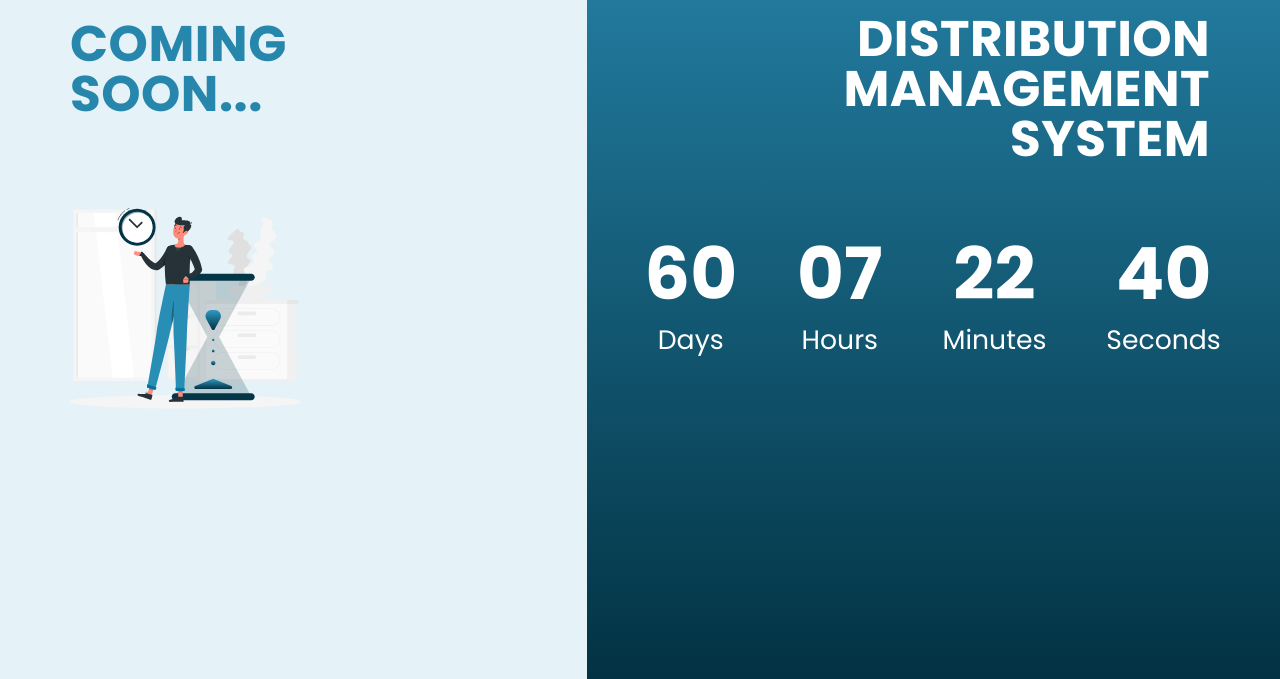
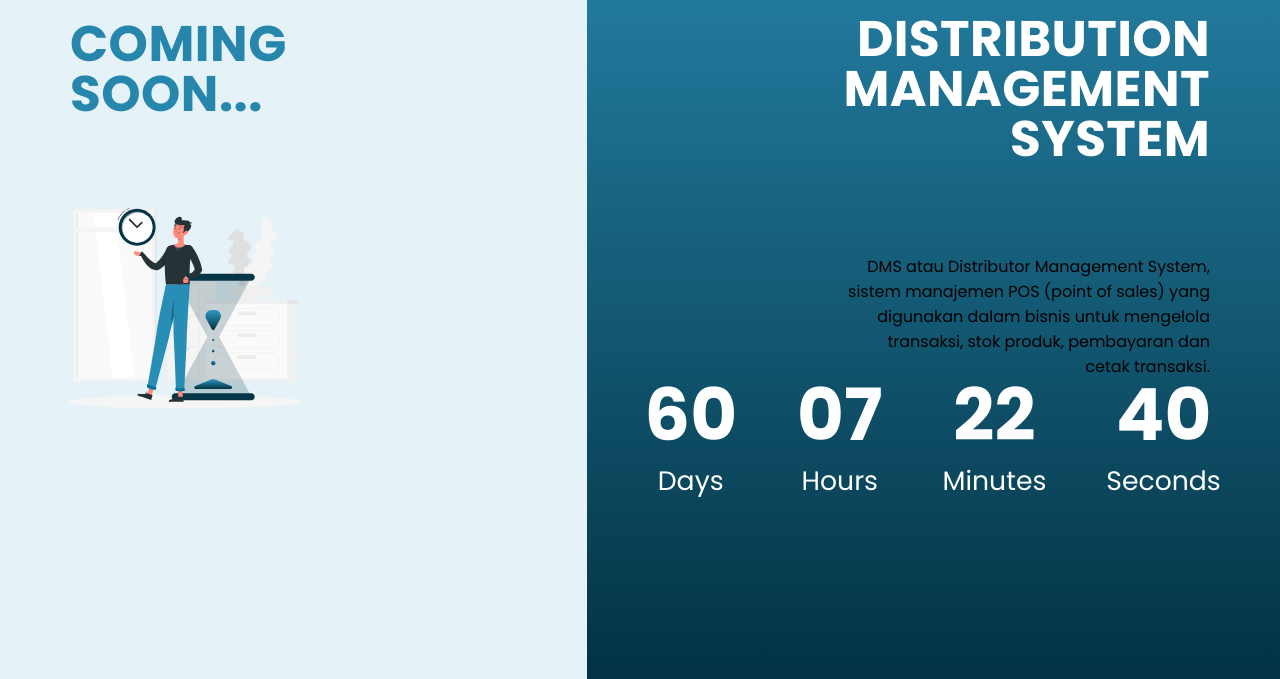
Before and after one commit to lifeofriq/comingsoon-page, a plain HTML site: page index.html in a window 1280 px wide. Shown: the part 121-800 px from the top of the page. Drawn offline with Linux system fonts and the light colour scheme.

Commit message:
Update index.html

```diff
--- a/index.html
+++ b/index.html
@@ -33,6 +33,11 @@
                         <h1>DISTRIBUTION MANAGEMENT SYSTEM</h1>
                     </div>
 
+                    <div id="desc" class="desc">
+                        <p>DMS atau Distributor Management System, sistem manajemen POS (point of sales) yang digunakan dalam bisnis untuk mengelola transaksi, stok produk, pembayaran dan cetak transaksi.</p>
+                    </div>
+
+                    <div id="countdown-container">
                     <div id="countdown" class="countdown">
                         <!-- Countdown timer content goes here -->
                         <div class="time">
@@ -55,6 +60,7 @@
                             <small>Seconds</small>
                         </div>
                     </div>
+                </div>
                     <!-- Other countdown timer elements go here -->
                 </div>
             </div>
```
